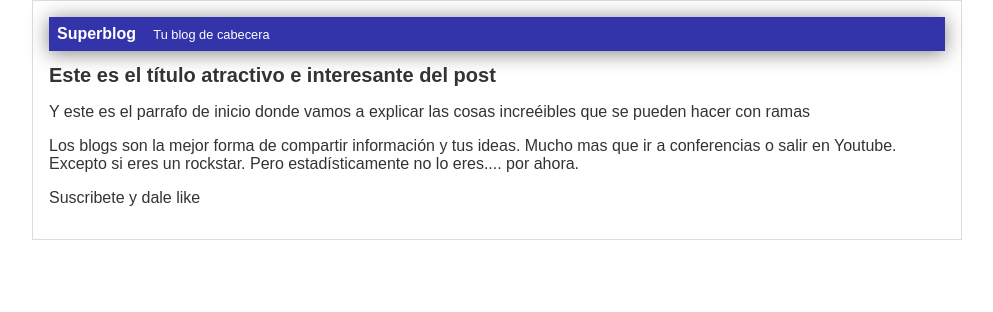
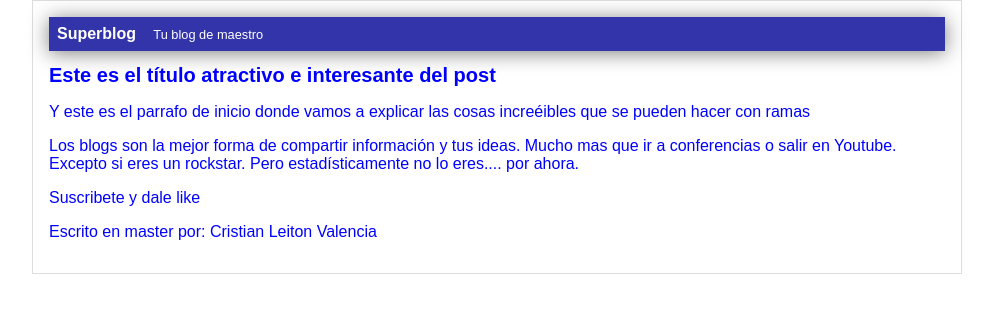
Before and after one commit to crileiton/hyperblog, a plain HTML site: page blog.html in a window 1280 px wide. Shown: the whole page, without its empty margins (143-1136 px from the left). Drawn offline with Linux system fonts and the light colour scheme.

Commit message:
agregue el autor cambie cabecera maestra y puse todo en azul

```diff
--- a/blog.html
+++ b/blog.html
@@ -13,7 +13,7 @@
     <div id="container">
         <div id="cabecera">
             Superblog
-            <span id="tagline">Tu blog de cabecera</span>
+            <span id="tagline">Tu blog de maestro</span>
         </div>
         <div id="post">
             <h1>Este es el título atractivo e interesante del post</h1>
@@ -22,6 +22,7 @@
             <p>Los blogs son la mejor forma de compartir información y tus ideas. Mucho mas que ir a conferencias o
                 salir en Youtube. Excepto si eres un rockstar. Pero estadísticamente no lo eres.... por ahora.</p>
             <p>Suscribete y dale like</p>
+            <p>Escrito en master por: Cristian Leiton Valencia</p>
         </div>
     </div>
 </body>
--- a/css/estilos.css
+++ b/css/estilos.css
@@ -1,6 +1,6 @@
 body
 {
-    color: #333;
+    color: blue;
     text-align: center;
     font-family: "Arial";
     font-size: 16px;
```
